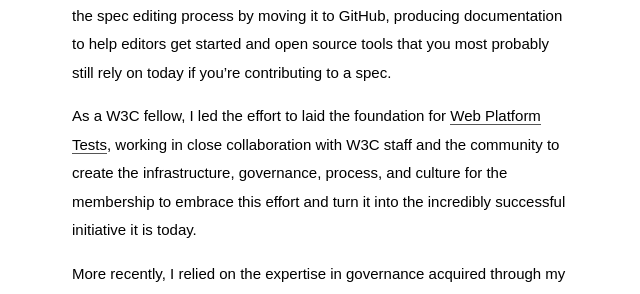
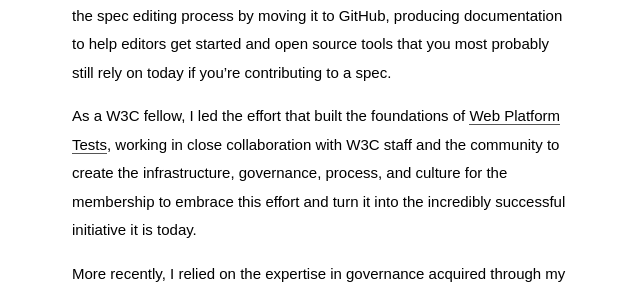
Before and after one commit to tobie/www.tobie.me, a Jekyll site: the page built from w3c-2022-board-elections.md, in a window 1280 px wide. Shown: the part 536-830 px from the top of the page, without its empty margins (318-958 px from the left). Built offline with Jekyll 4.4.1, drawn with Linux system fonts in a browser that asks for light colours; some web fonts are replaced.

Commit message:
Update w3c-2022-board-elections.md

```diff
--- a/w3c-2022-board-elections.md
+++ b/w3c-2022-board-elections.md
@@ -7,7 +7,7 @@ bubble: Vote for me!
 
 I have been involved with W3C and web standards throughout my career and in a wide variety of roles. I’ve been the Advisory Committee Representative of one of the largest tech companies in the world (Facebook) and of one of the smallest (my own consultancy). I have created and co-chaired one of W3C first and largest community groups (Coremob). I have edited multiple specifications (Web IDL, Generic Sensor API) and contributed to many others at W3C and in other standard bodies. I leveraged my open source background to help accelerate and open up the spec editing process by moving it to GitHub, producing documentation to help editors get started and open source tools that you most probably still rely on today if you’re contributing to a spec.
 
-As a W3C fellow, I led the effort to laid the foundation for [Web Platform Tests](https://www.w3.org/blog/2013/02/testing-the-open-web-platform/), working in close collaboration with W3C staff and the community to create the infrastructure, governance, process, and culture for the membership to embrace this effort and turn it into the incredibly successful initiative it is today.
+As a W3C fellow, I led the effort that built the foundations of [Web Platform Tests](https://www.w3.org/blog/2013/02/testing-the-open-web-platform/), working in close collaboration with W3C staff and the community to create the infrastructure, governance, process, and culture for the membership to embrace this effort and turn it into the incredibly successful initiative it is today.
 
 More recently, I relied on the expertise in governance acquired through my consulting work and advisory roles with a number of nonprofits (notably OASIS Open, the OpenJS Foundation, the Organization for Ethical Source, and the Interledger Foundation), to prepare pro bono a report for the Advisory Board on what setting up W3C’s legal entity in Geneva, Switzerland, would look like.
 
```
